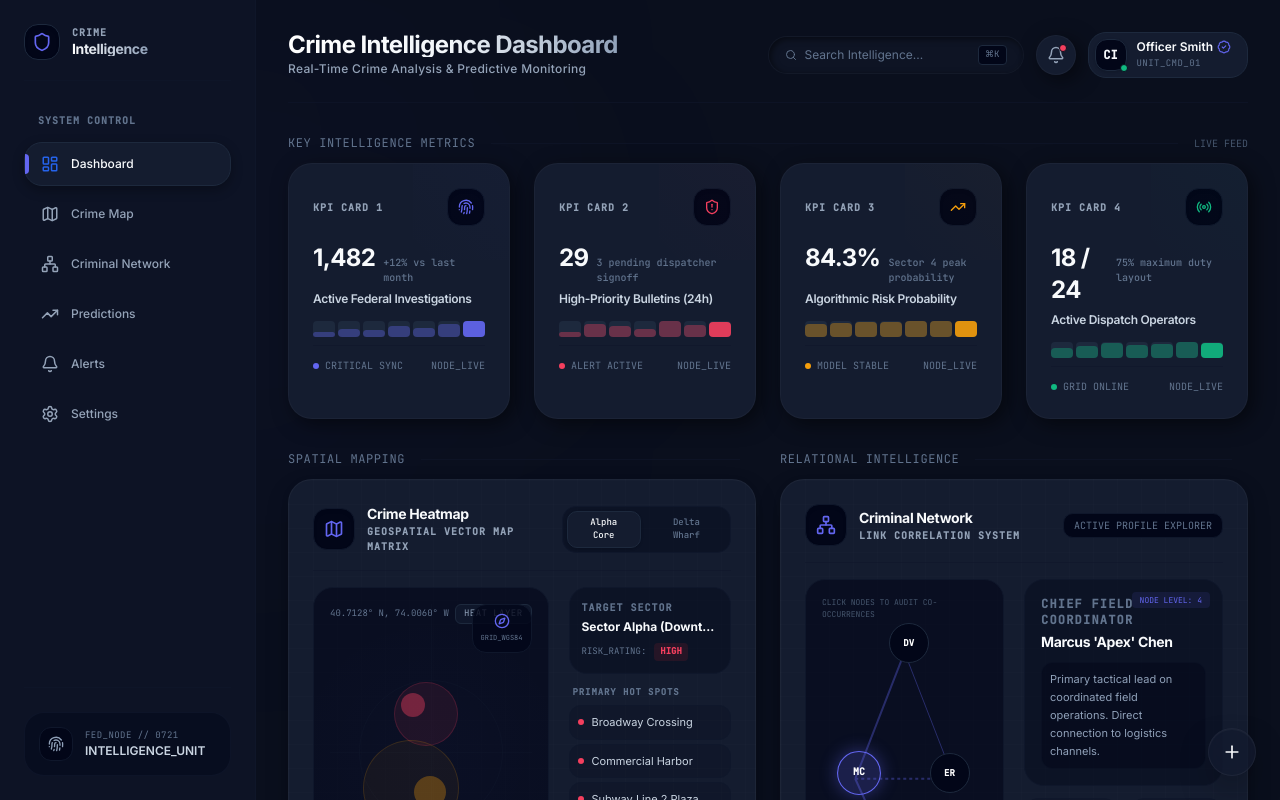
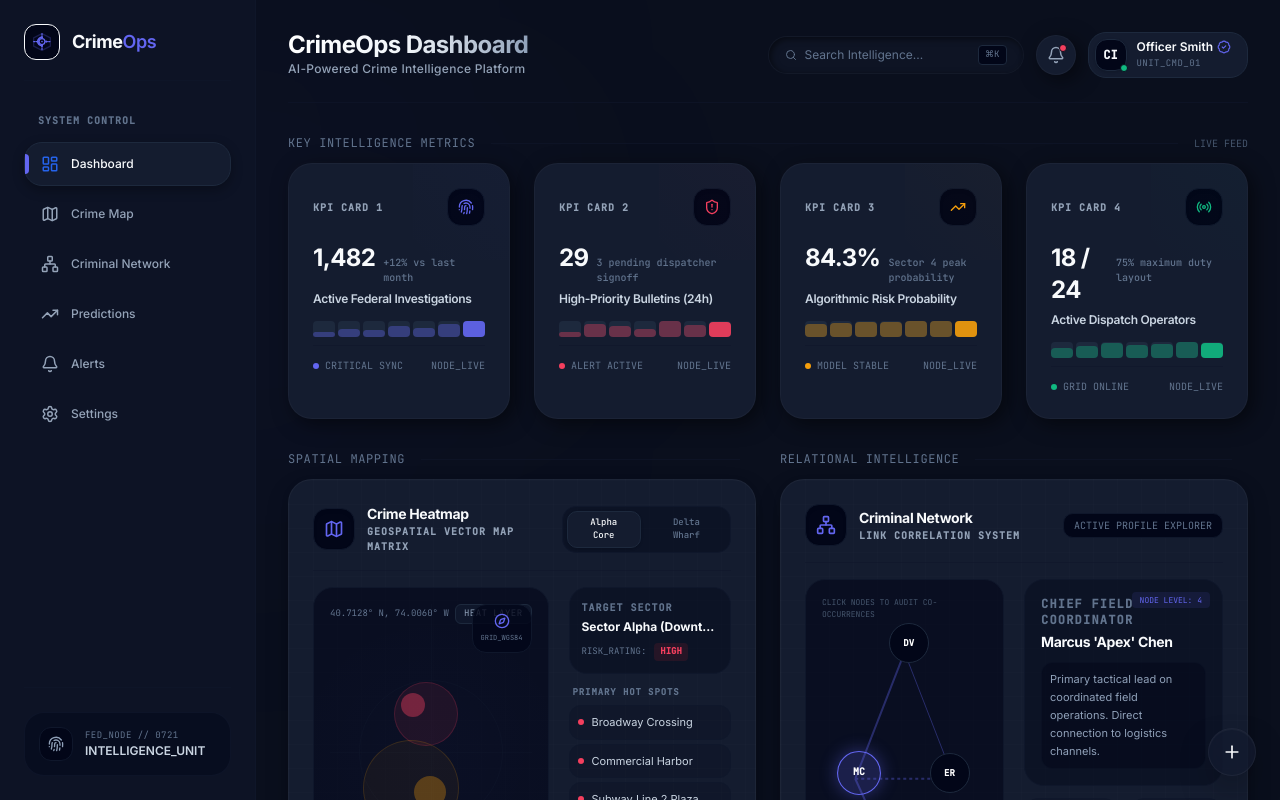
Before and after one commit to iamsonam08/CrimeIntelligence, a React (Vite) app: page / in a window 1280 px wide. Shown: the top 800 px of the page. Built offline with nearby package versions, Linux system fonts and the light colour scheme.

Commit message:
feat: rebrand application to CrimeOps
Update branding, application metadata, and UI components to reflect the new platform name "CrimeOps" and replace the generic placeholder logo with a custom SVG icon.

```diff
--- a/index.html
+++ b/index.html
@@ -3,7 +3,7 @@
   <head>
     <meta charset="UTF-8" />
     <meta name="viewport" content="width=device-width, initial-scale=1.0" />
-    <title>My Google AI Studio App</title>
+    <title>CrimeOps | AI-Powered Crime Intelligence Platform</title>
   </head>
   <body>
     <div id="root"></div>
--- a/metadata.json
+++ b/metadata.json
@@ -1,6 +1,6 @@
 {
-  "name": "Crime Intelligence Dashboard",
-  "description": "A premium, enterprise-level Crime Intelligence Dashboard for police departments.",
+  "name": "CrimeOps",
+  "description": "AI-Powered Crime Intelligence Platform",
   "requestFramePermissions": [],
   "majorCapabilities": ["MAJOR_CAPABILITY_SERVER_SIDE_GEMINI_API"]
 }
--- a/src/App.tsx
+++ b/src/App.tsx
@@ -41,8 +41,8 @@
     switch (activePage) {
       case 'dashboard':
         return {
-          title: "Crime Intelligence Dashboard",
-          subtitle: "Real-Time Crime Analysis & Predictive Monitoring"
+          title: "CrimeOps Dashboard",
+          subtitle: "AI-Powered Crime Intelligence Platform"
         };
       case 'crime-map':
         return {
@@ -71,8 +71,8 @@
         };
       default:
         return {
-          title: "Crime Intelligence Dashboard",
-          subtitle: "Real-Time Crime Analysis & Predictive Monitoring"
+          title: "CrimeOps Dashboard",
+          subtitle: "AI-Powered Crime Intelligence Platform"
         };
     }
   };
--- a/src/components/Header.tsx
+++ b/src/components/Header.tsx
@@ -15,8 +15,8 @@
 
 export function Header({
   onMenuToggle,
-  title = "Crime Intelligence Dashboard",
-  subtitle = "Real-Time Crime Analysis & Predictive Monitoring"
+  title = "CrimeOps Dashboard",
+  subtitle = "AI-Powered Crime Intelligence Platform"
 }: HeaderProps) {
   const [isNotificationsOpen, setIsNotificationsOpen] = useState(false);
   const [isProfileOpen, setIsProfileOpen] = useState(false);
--- a/src/components/Sidebar.tsx
+++ b/src/components/Sidebar.tsx
@@ -59,12 +59,29 @@
       <div className="flex items-center justify-between mb-8 pb-5 border-b border-slate-900/60">
         <div className="flex items-center gap-3">
           {/* Logo Container */}
-          <div className="flex items-center justify-center w-9 h-9 rounded-[14px] bg-slate-950 border border-slate-800 shadow-inner select-none">
-            <Shield className="w-5 h-5 text-[#6366F1]" />
+          <div className="flex items-center justify-center w-9 h-9 rounded-[12px] bg-slate-950 border border-slate-850 shadow-inner select-none">
+            <svg viewBox="0 0 24 24" fill="none" stroke="currentColor" className="w-5 h-5 text-[#6366F1]" strokeWidth="1.5" strokeLinecap="round" strokeLinejoin="round">
+              {/* Outer hexagonal secure boundary */}
+              <path d="M12 2L2 7V17L12 22L22 17V7L12 2Z" className="opacity-25" fill="currentColor" fillOpacity="0.04" />
+              {/* Intersecting intelligence radar/nodes structure representing a 'C' and 'O' */}
+              <path d="M12 6.5C9.24 6.5 7 8.74 7 11.5C7 14.26 9.24 16.5 12 16.5" strokeWidth="2" stroke="currentColor" />
+              <circle cx="12" cy="11.5" r="3.5" strokeWidth="1.5" stroke="currentColor" />
+              <circle cx="12" cy="11.5" r="1" fill="#6366F1" stroke="none" />
+              {/* Connected neural nodes */}
+              <line x1="12" y1="2" x2="12" y2="6.5" strokeDasharray="1.5 1.5" />
+              <line x1="12" y1="16.5" x2="12" y2="22" strokeDasharray="1.5 1.5" />
+              <line x1="2" y1="11.5" x2="7" y2="11.5" strokeDasharray="1.5 1.5" />
+              <line x1="17" y1="11.5" x2="22" y2="11.5" strokeDasharray="1.5 1.5" />
+              <circle cx="12" cy="6.5" r="1.25" fill="#6366F1" stroke="none" />
+              <circle cx="12" cy="16.5" r="1.25" fill="#6366F1" stroke="none" />
+              <circle cx="7" cy="11.5" r="1.25" fill="#6366F1" stroke="none" />
+              <circle cx="17" cy="11.5" r="1.25" fill="#6366F1" stroke="none" />
+            </svg>
           </div>
-          <div className="text-left">
-            <h1 className="text-[10px] font-mono tracking-widest text-[#94A3B8] uppercase font-bold leading-none mb-1">CRIME</h1>
-            <p className="text-sm font-sans font-bold text-[#F8FAFC] tracking-tight leading-none bg-gradient-to-r from-white to-slate-400 bg-clip-text text-transparent">Intelligence</p>
+          <div className="select-none flex items-center">
+            <span className="text-lg font-sans font-extrabold tracking-tight text-[#F8FAFC]">
+              Crime<span className="font-semibold text-[#6366F1]">Ops</span>
+            </span>
           </div>
         </div>
 
```
